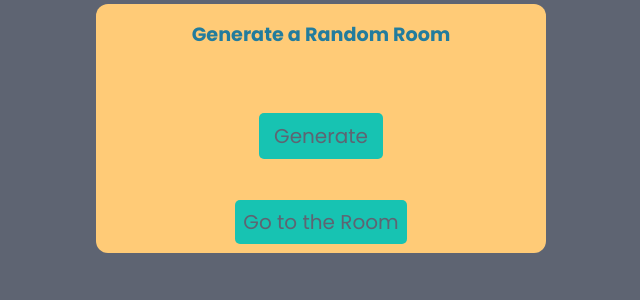
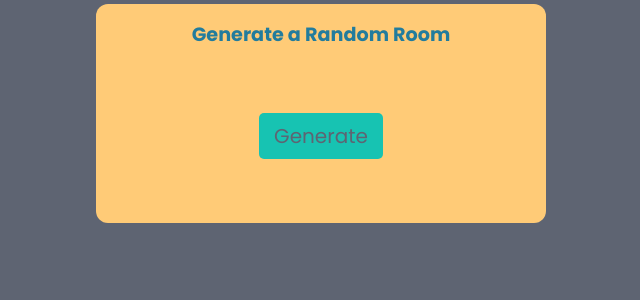
Before and after one commit to ikazreal21/Django-Basic-RealTime-Chat, a Django app: page / in a window 1280 px wide. Shown: the part 153-453 px from the top of the page, without its empty margins (319-959 px from the left). Run offline with Django 3.2, Linux system fonts and the light colour scheme; a user stored in the database is signed in; some libraries are stand-ins or nearby versions.

Commit message:
Fix Some Bugs

```diff
--- a/chats/templates/chats/dashboard.html
+++ b/chats/templates/chats/dashboard.html
@@ -24,9 +24,20 @@
 					{% else %}
 						<h3>{{randROOM}}</h3>
 					{% endif %}
-					<button type="submit" class="btn-links">Generate</button>
+					<button type="submit" class="btn-links" name="generate">Generate</button>
 				</form>
-				<a href="{% url 'room' randROOM  %}" class="btn-links">Go to the Room</a>
+				{% if randROOM == None %}
+				{% else %}
+					<a href="{% url 'room' randROOM  %}" class="btn-links">Go to the Room</a>
+				{% endif %}
+				<!-- <form method="post" action="">
+						{% csrf_token %}
+						<div class="username">
+								<label>Create Your Own Room</label>
+								<input type="text" name="roomname" required />
+						</div>
+						<button type="submit" class="btn-links" name="OwnName">Create</button>
+				</form> -->
 			</div>
 		</section>
 	</body>
```
